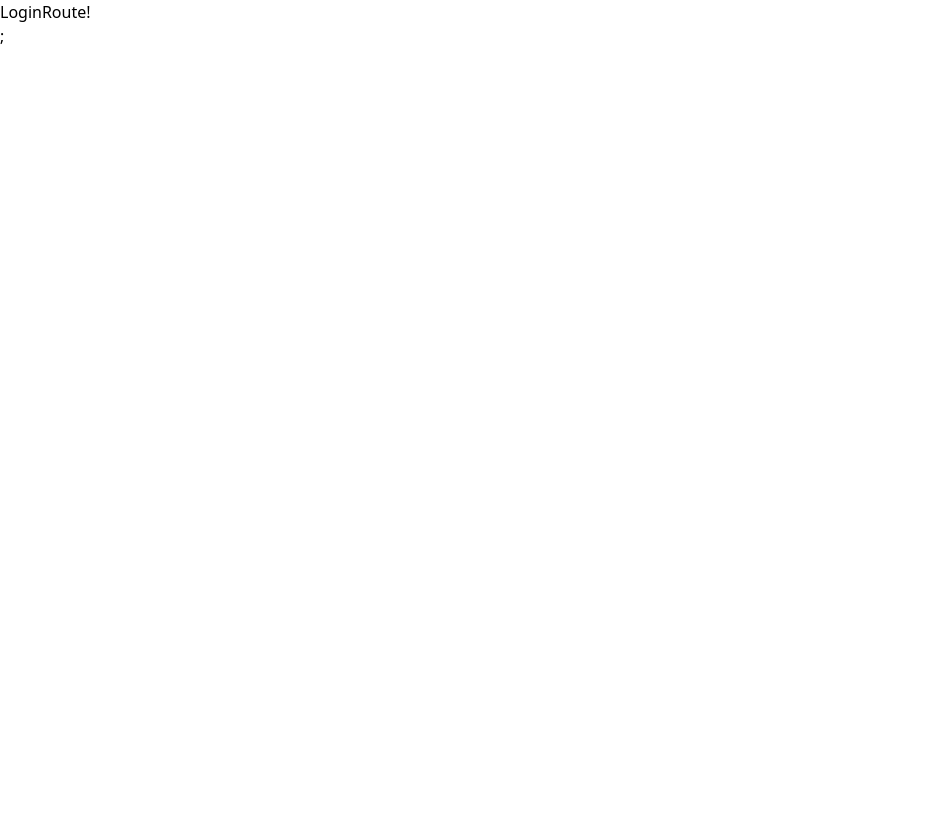
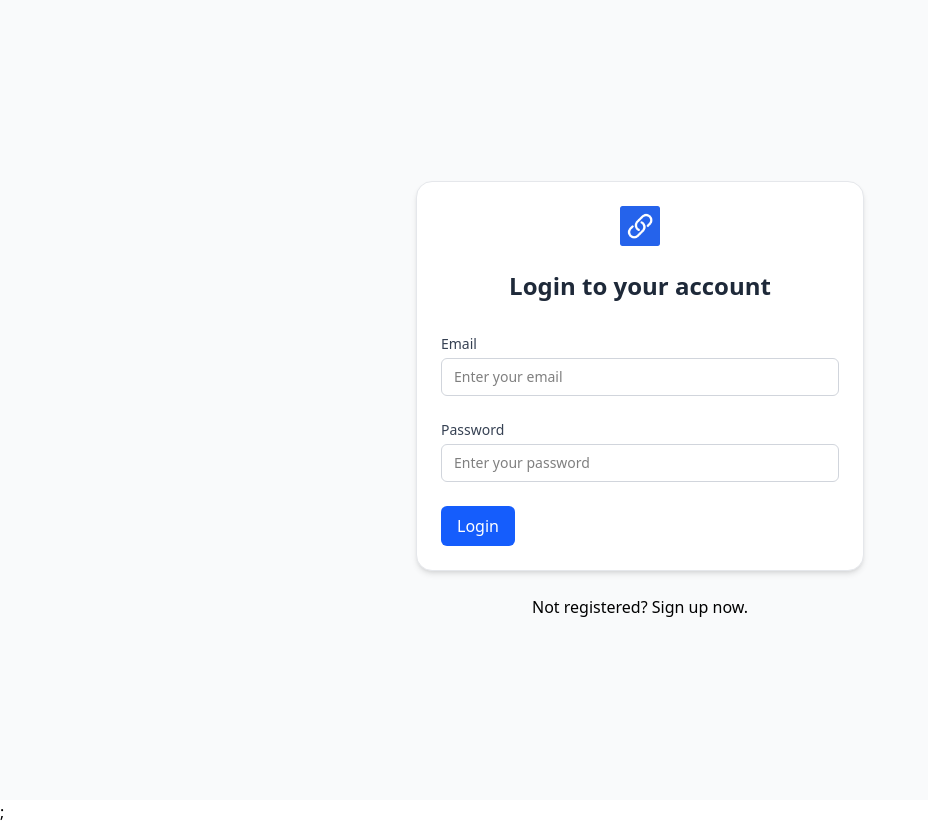
Before and after one commit to Mehedad1948/assistant-extension, a React (Vite) app: page /login in a window 1280 px wide. Shown: the whole page, without its empty margins (0-928 px from the left). Before the commit the page ends 800 px from the top, so only its background shows below. Built offline with nearby package versions, Linux system fonts and the light colour scheme.

Commit message:
Add login page

```diff
--- a/src/App.jsx
+++ b/src/App.jsx
@@ -1,12 +1,12 @@
-import { useState } from 'react';
+import { Route, Routes } from 'react-router-dom';
+import { ToastContainer } from 'react-toastify';
 import 'react-toastify/dist/ReactToastify.css';
-import { ToastContainer } from 'react-toastify';
-import { Routes, Route } from 'react-router-dom';
 import LoginRoute from './routes/login';
+import RegisterRoute from './routes/register';
 import RootRoute from './routes/root';
 import UnverifiedRoute from './routes/unverified';
 import VerifiedRoute from './routes/verified';
-import RegisterRoute from './routes/register';
+import VerifyRoute from './routes/verify';
 
 function App() {
   return (
@@ -17,6 +17,7 @@ function App() {
         <Route path='/register' element={<RegisterRoute  />} />
         <Route path='/unverified' element={<UnverifiedRoute />} />
         <Route path='/verified' element={<VerifiedRoute />} />
+        <Route path='/verify/:token' element={<VerifyRoute />} />
         <Route path='/' element={<RootRoute />} />
       </Routes>
       <div className=''></div>;
--- /dev/null
+++ b/src/components/Spinner.tsx
@@ -0,0 +1,31 @@
+const Spinner = ({ isWhite = false, width = 50, height = 50 }) => {
+  return (
+    <div>
+      <svg
+        xmlns="http://www.w3.org/2000/svg"
+        width={width}
+        height={height}
+        viewBox="0 0 38 38"
+        stroke={isWhite ? "#fff" : "#2562eb"}
+      >
+        <g fill="none" fillRule="evenodd">
+          <g transform="translate(1 1)" strokeWidth="2">
+            <circle strokeOpacity=".5" cx="18" cy="18" r="18" />
+            <path d="M36 18c0-9.94-8.06-18-18-18">
+              <animateTransform
+                attributeName="transform"
+                type="rotate"
+                from="0 18 18"
+                to="360 18 18"
+                dur="1s"
+                repeatCount="indefinite"
+              />
+            </path>
+          </g>
+        </g>
+      </svg>
+    </div>
+  );
+};
+
+export default Spinner;
--- /dev/null
+++ b/src/components/Success.tsx
@@ -0,0 +1,17 @@
+const Success = ({ children }: { children: React.ReactNode }) => {
+  return (
+    <div
+      className="
+        bg-green-500
+        text-white
+        text-sm
+        rounded-md
+        p-2
+      "
+    >
+      {children}
+    </div>
+  );
+};
+
+export default Success;
--- a/src/routes/login/index.jsx
+++ b/src/routes/login/index.jsx
@@ -1,5 +1,115 @@
+import { useState } from 'react';
+import { useFormik } from 'formik';
+import { useNavigate, Link } from 'react-router-dom';
+import { toast } from 'react-toastify';
+import get from 'lodash/get';
+import * as Yup from 'yup';
+
+import { useAppContext } from '../../context';
+import { useApi } from '../../hooks/use-api';
+import { actions } from '../../constants/actions';
+import Card from '../../components/card';
+import Logo from '../../components/logo';
+import Input from '../../components/input';
+import Button from '../../components/button';
+import ErrorMessage from '../../components/error';
+
 const LoginRoute = () => {
-  return <div>LoginRoute!</div>;
+  const { dispatch } = useAppContext();
+  const [error, setError] = useState(false);
+  const { loading, postRequest } = useApi();
+  const navigate = useNavigate();
+
+  const formik = useFormik({
+    initialValues: {
+      email: '',
+      password: '',
+    },
+    validationSchema: Yup.object({
+      email: Yup.string().required('An email is required'),
+      password: Yup.string().required('A password is required'),
+    }),
+    onSubmit: async (values) => {
+      setError(false);
+      try {
+        const res = await postRequest('auth/login', { ...values });
+        if (res?.data) {
+          dispatch({
+            type: actions.UPDATE_USER,
+            payload: {
+              details: res.data.user,
+              token: res.data.token,
+            },
+          });
+
+          toast.success('You are now logged in');
+          navigate('/');
+        } else {
+          setError('An error has occurred');
+        }
+      } catch (err) {
+        const errorMsg = get(
+          err,
+          'response.data.error',
+          'An error has occurred.'
+        );
+        setError(errorMsg);
+      }
+    },
+  });
+
+  return (
+    <div className='flex flex-col items-center justify-center w-full h-full min-h-screen min-w-full bg-gray-50'>
+      <Card className='max-w-md w-full p-6'>
+        <div className='mb-6 text-center mx-auto flex items-center justify-center'>
+          <Logo />
+        </div>
+        <h1 className='text-gray-800 text-2xl font-semibold mb-8 text-center'>
+          Login to your account
+        </h1>
+        {error && <ErrorMessage>{error}</ErrorMessage>}
+        <form onSubmit={formik.handleSubmit}>
+          <div className='mt-6 space-y-6'>
+            <Input
+              id='email'
+              type='email'
+              name='email'
+              label='Email'
+              onChange={formik.handleChange}
+              onBlur={formik.handleBlur}
+              value={formik.values.email}
+              error={formik.touched.email && formik.errors.email}
+              placeholder='Enter your email'
+            />
+            <Input
+              id='password'
+              type='password'
+              name='password'
+              label='Password'
+              onChange={formik.handleChange}
+              onBlur={formik.handleBlur}
+              value={formik.values.password}
+              error={formik.touched.password && formik.errors.password}
+              placeholder='Enter your password'
+            />
+            <Button
+              type='submit'
+              onClick={formik.handleSubmit}
+              isLoading={loading}
+            >
+              Login
+            </Button>
+          </div>
+        </form>
+      </Card>
+      <Link
+        to='/register'
+        className='mt-6 text-primary hover:text-primary/80 transition-colors'
+      >
+        Not registered? Sign up now.
+      </Link>
+    </div>
+  );
 };
 
 export default LoginRoute;
--- /dev/null
+++ b/src/routes/verify/index.jsx
@@ -0,0 +1,69 @@
+import { Link, useParams } from 'react-router-dom';
+import { useEffect, useState } from 'react';
+import { useApi } from '../../hooks/use-api';
+import Card from '../../components/card';
+import Success from '../../components/success';
+import Error from '../../components/error';
+import Spinner from '../../components/Spinner';
+
+const VerifyRoute = () => {
+  console.log('❤️❤️❤️❤️');
+
+  const { token } = useParams();
+  const { putRequest } = useApi();
+  const [status, setStatus] = useState(null);
+
+  useEffect(() => {
+    const verifyToken = async () => {
+      try {
+        const res = await putRequest(`auth/verify/${token}`, {});
+        setStatus(res?.data?.isVerified ? 'success' : 'failed');
+      } catch (err) {
+        console.error(err);
+        setStatus('failed');
+      }
+    };
+    verifyToken();
+  }, [putRequest, token]);
+
+  // common wrapper classes (replaces styled Wrapper)
+  const wrapperClasses =
+    'flex flex-col items-center justify-center w-full h-full min-h-screen min-w-full bg-background';
+  // `bg-background` should map to your Tailwind theme color
+
+  if (status === 'success') {
+    return (
+      <div className={wrapperClasses}>
+        <Card className='max-w-md w-full'>
+          <Success>
+            Successfully verified your email. You may now{' '}
+            <Link to='/login' className='text-primary underline'>
+              login
+            </Link>
+            .
+          </Success>
+        </Card>
+      </div>
+    );
+  }
+
+  if (status === 'failed') {
+    return (
+      <div className={wrapperClasses}>
+        <Card className='max-w-md w-full'>
+          <Error>
+            The provided verification token is either invalid or has expired.
+          </Error>
+        </Card>
+      </div>
+    );
+  }
+
+  return (
+    <div className={wrapperClasses}>
+      <Spinner />
+    </div>
+  );
+};
+
+export default VerifyRoute;
```
